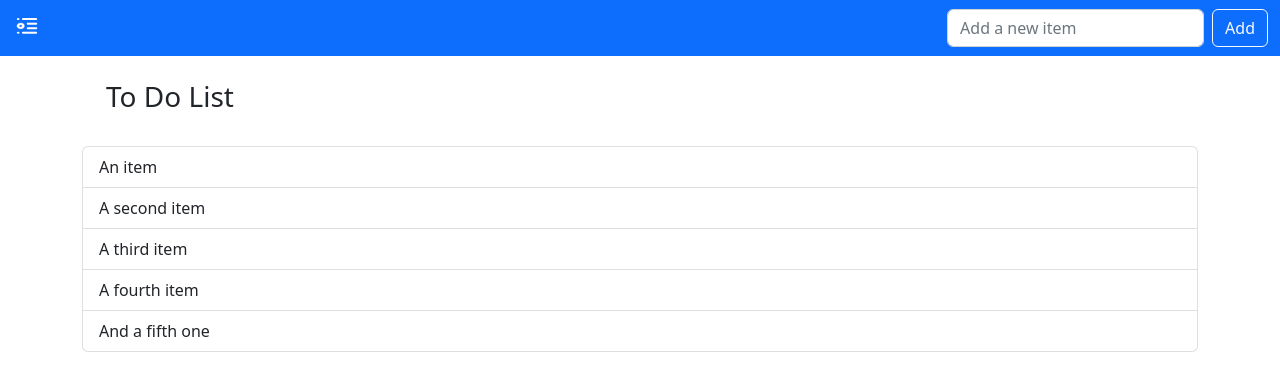
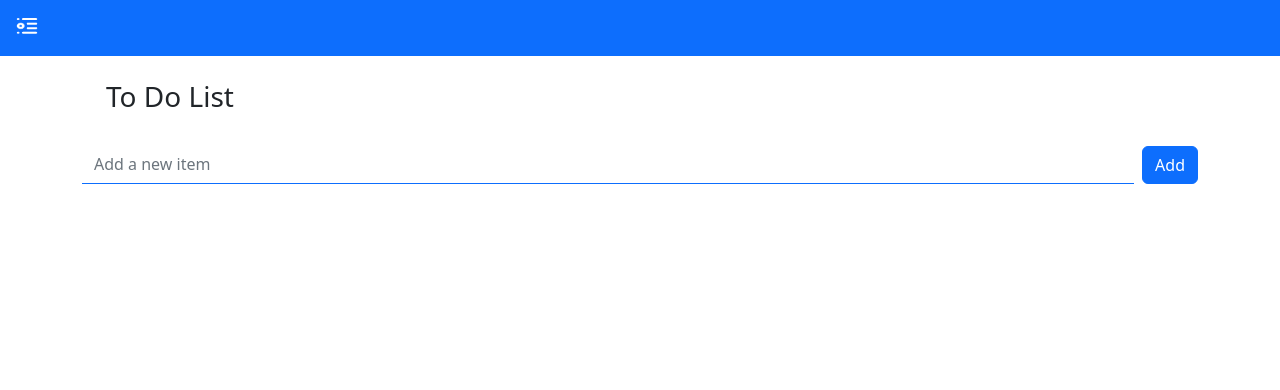
Before and after one commit to ianwright27/ToDoList, a React (Vite) app in the folder to_do_list/: page / in a window 1280 px wide. Shown: the top 390 px of the page. Built offline with nearby package versions, Linux system fonts and the light colour scheme.

Commit message:
Added dynamic functionality

```diff
--- /dev/null
+++ b/to_do_list/src/components/ListGroup.css
@@ -0,0 +1,8 @@
+.borderless{
+    border-top: none !important;
+    border-left: none !important;
+    border-right: none !important;
+    border-bottom: 1px solid #0D6EFD !important;
+    border-radius: 0 !important;
+    outline: none !important;
+}
--- a/to_do_list/src/components/ListGroup.tsx
+++ b/to_do_list/src/components/ListGroup.tsx
@@ -1,14 +1,52 @@
+import { useState } from "react";
+import "./ListGroup.css";
+
 const ListGroup = () => {
+  const [inputValue, setInputValue] = useState("");
+  const [listItems, setListItems] = useState([]);
+
+  const handleInputChange = (e) => {
+    setInputValue(e.target.value);
+  };
+
+  const handleSubmit = (e) => {
+    e.preventDefault();
+    if (inputValue.trim() !== "") {
+      setListItems([...listItems, inputValue]);
+      setInputValue("");
+    }
+  };
+
   return (
     <div>
       <div className="container-md">
         <h3 className="p-4">To Do List</h3>
+
+        <form onSubmit={handleSubmit} className="d-flex mb-3" role="search">
+          <input
+            className="form-control me-2 borderless"
+            type="search"
+            value={inputValue}
+            onChange={handleInputChange}
+            placeholder="Add a new item"
+            aria-label="Search"
+          />
+          <button className="btn btn-primary" type="submit">
+            Add
+          </button>
+        </form>
+
         <ul className="list-group">
-          <li className="list-group-item">An item</li>
+          {listItems.map((item, index) => (
+            <li className="list-group-item" key={index}>
+              {item}
+            </li>
+          ))}
+          {/* <li className="list-group-item">An item</li>
           <li className="list-group-item">A second item</li>
           <li className="list-group-item">A third item</li>
           <li className="list-group-item">A fourth item</li>
-          <li className="list-group-item">And a fifth one</li>
+          <li className="list-group-item">And a fifth one</li> */}
         </ul>
       </div>
     </div>
--- a/to_do_list/src/components/Navbar.tsx
+++ b/to_do_list/src/components/Navbar.tsx
@@ -15,17 +15,6 @@ const Navbar = () => {
               className="d-inline-block align-text-top"
             />
           </a>
-          <form className="d-flex" role="search">
-            <input
-              className="form-control me-2"
-              type="search"
-              placeholder="Add a new item"
-              aria-label="Search"
-            />
-            <button className="btn btn-outline-light" type="submit">
-              Add
-            </button>
-          </form>
         </div>
       </nav>
     </div>
```
